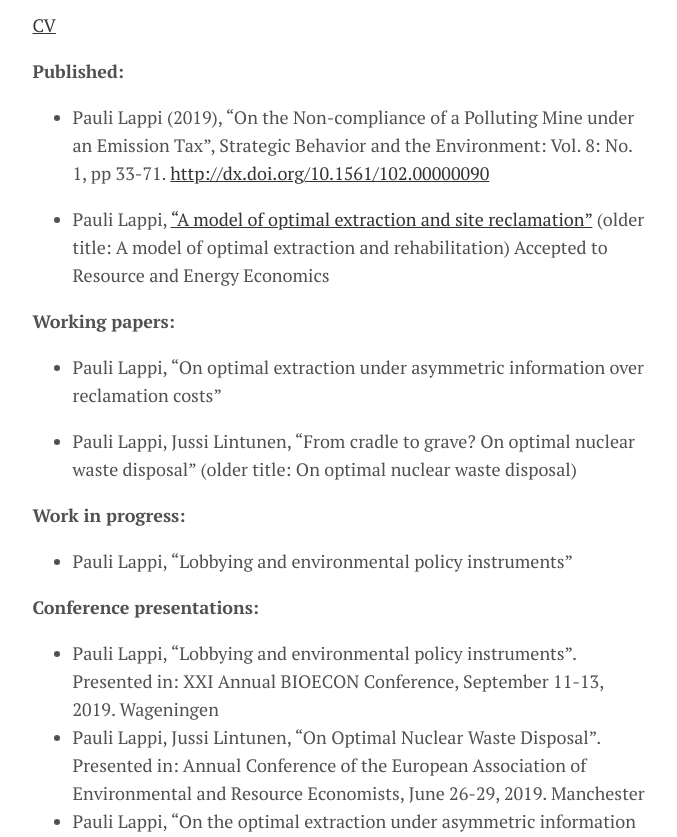
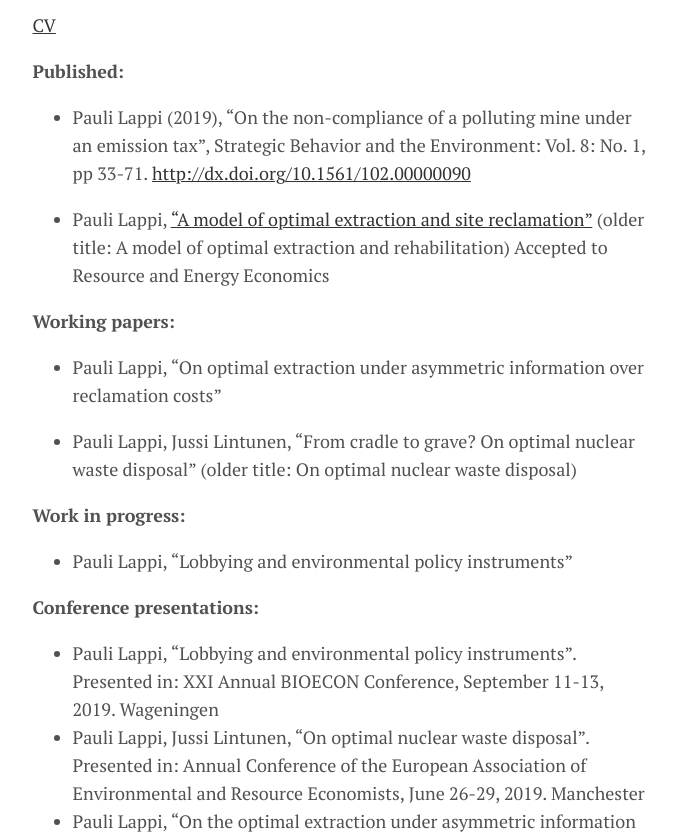
Before and after one commit to plappi/Milo, a Jekyll site: the page built from menu/research.md, in a window 1280 px wide. Shown: the part 209-1046 px from the top of the page, without its empty margins (300-977 px from the left). Built offline with Jekyll 4.4.1, drawn with Linux system fonts in a browser that asks for light colours; nearby versions of some CDN libraries.

```diff
--- a/menu/research.md
+++ b/menu/research.md
@@ -7,7 +7,7 @@ title: Research
 
 **Published:**
 
-* Pauli Lappi (2019), "On the Non-compliance of a Polluting Mine under an Emission Tax", Strategic Behavior and the Environment: Vol. 8: No. 1, pp 33-71. [http://dx.doi.org/10.1561/102.00000090](http://dx.doi.org/10.1561/102.00000090)
+* Pauli Lappi (2019), "On the non-compliance of a polluting mine under an emission tax", Strategic Behavior and the Environment: Vol. 8: No. 1, pp 33-71. [http://dx.doi.org/10.1561/102.00000090](http://dx.doi.org/10.1561/102.00000090)
 
 * Pauli Lappi, ["A model of optimal extraction and site reclamation"](https://plappi.github.io/Milo/assets/rehab-wp-Lappi-2018.pdf) (older title: A model of optimal extraction and rehabilitation) Accepted to Resource and Energy Economics
 
@@ -25,7 +25,7 @@ title: Research
 **Conference presentations:**
 
 * Pauli Lappi, "Lobbying and environmental policy instruments". Presented in: XXI Annual BIOECON Conference, September 11-13, 2019. Wageningen
-* Pauli Lappi, Jussi Lintunen, "On Optimal Nuclear Waste Disposal". Presented in: Annual Conference of the European Association of Environmental and Resource Economists, June 26-29, 2019. Manchester
+* Pauli Lappi, Jussi Lintunen, "On optimal nuclear waste disposal". Presented in: Annual Conference of the European Association of Environmental and Resource Economists, June 26-29, 2019. Manchester
 *  Pauli Lappi, "On the optimal extraction under asymmetric information over reclamation costs". Presented in:
 	*  European Meeting on Game Theory, SING, July 2-4, 2019. Turku
 	*  International Association of Energy Economics, International Conference, May 29-June 1, 2019. Montreal
```
